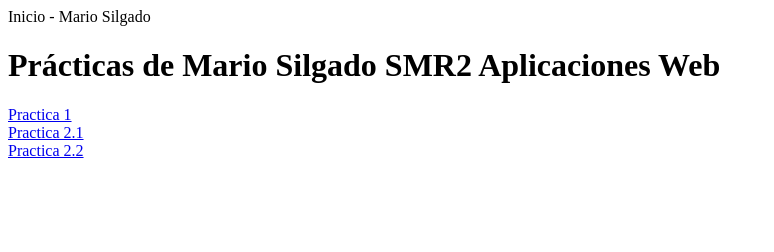
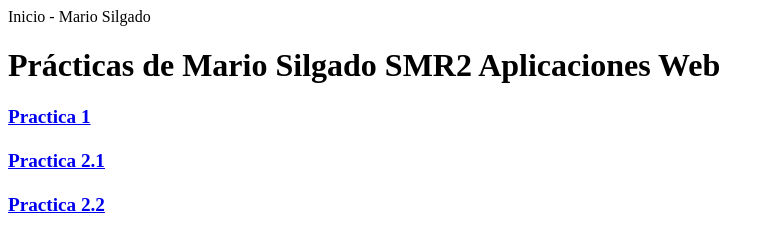
Before and after one commit to marios292/12_mario_silgado, a plain HTML site: page inicio.html in a window 1280 px wide. Shown: the whole page, without its empty margins (0-774 px from the left). Drawn offline with Linux system fonts and the light colour scheme.

Commit message:
salto de linea portada

```diff
--- a/inicio.html
+++ b/inicio.html
@@ -4,9 +4,11 @@
 
 <body>
     <h1>Prácticas de Mario Silgado SMR2 Aplicaciones Web </h1>
-    <a href="practica 1/Practica1.html">Practica 1</a>
-    <br><a href="practica 2.1/Practica2.1.html">Practica 2.1</a>
-    <br><a href="practica 2.2/practica2.2.html">Practica 2.2</a>
+    <b><big><a href="practica 1/Practica1.html">Practica 1</a>
+            <br>
+            <br><a href="practica 2.1/Practica2.1.html">Practica 2.1</a>
+            <br>
+            <br><a href="practica 2.2/practica2.2.html">Practica 2.2</a></big></b>
 </body>
 
 </html>
```
